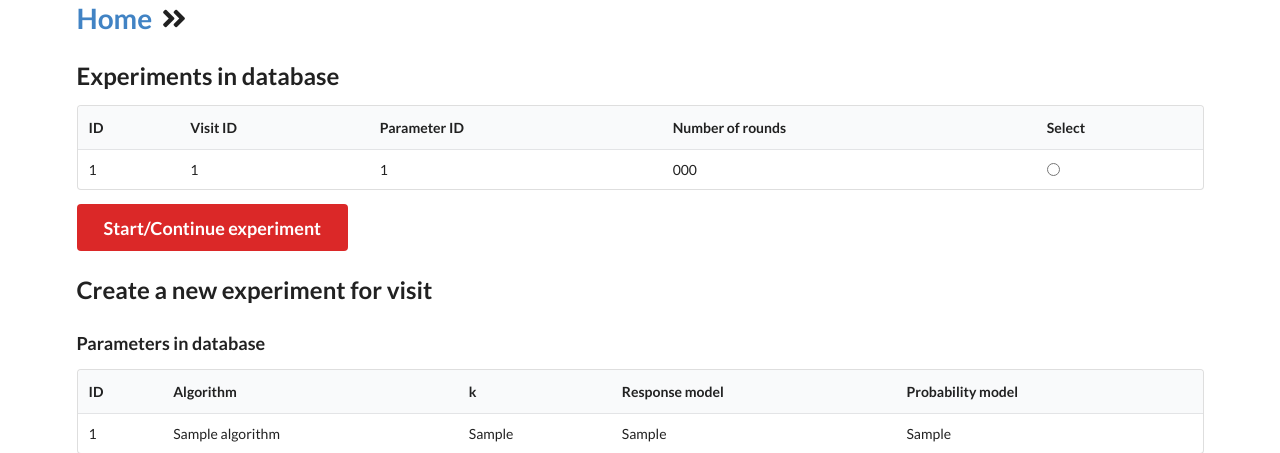
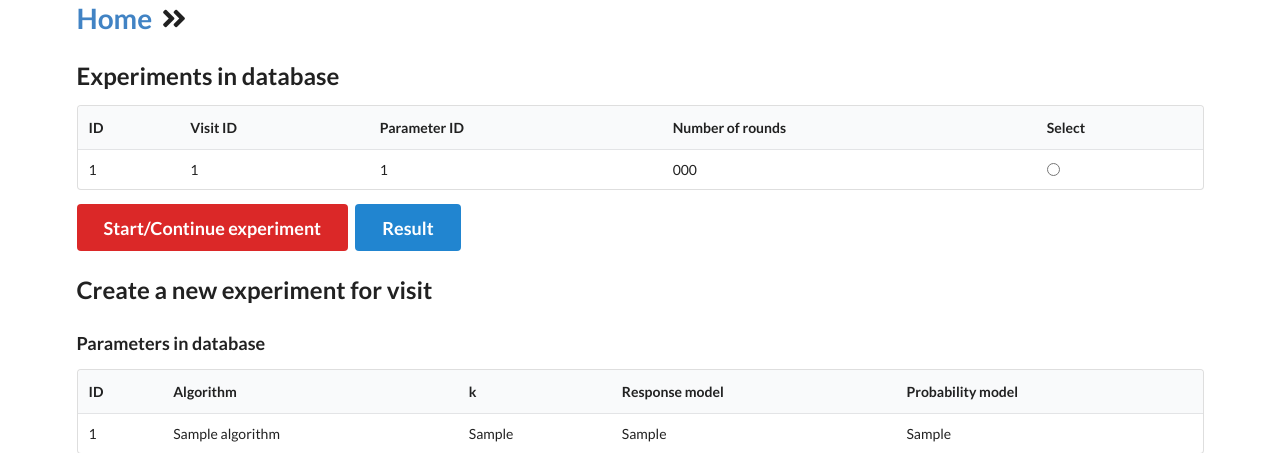
Before and after one commit to haoqiwang97/belief-active-search, a FastAPI app: template templates/experimentslist.html in a window 1280 px wide. Shown: the top 453 px of the page. Run offline with FastAPI, Linux system fonts and the light colour scheme; the template is opened without the code that fills it: most values are stand-ins (such as "Sample title", 1, 10 or a date in 2020); some libraries are stand-ins or nearby versions.

Commit message:
add result

```diff
--- a/templates/experimentslist.html
+++ b/templates/experimentslist.html
@@ -34,6 +34,7 @@
         </tbody>
     </table>
     <input type="submit" value="Start/Continue experiment" class="ui red big button">
+    <input type="submit" value="Result" class="ui blue big button" formaction="/result">
 </form>
 
 <h2>Create a new experiment for visit</h2>
```
